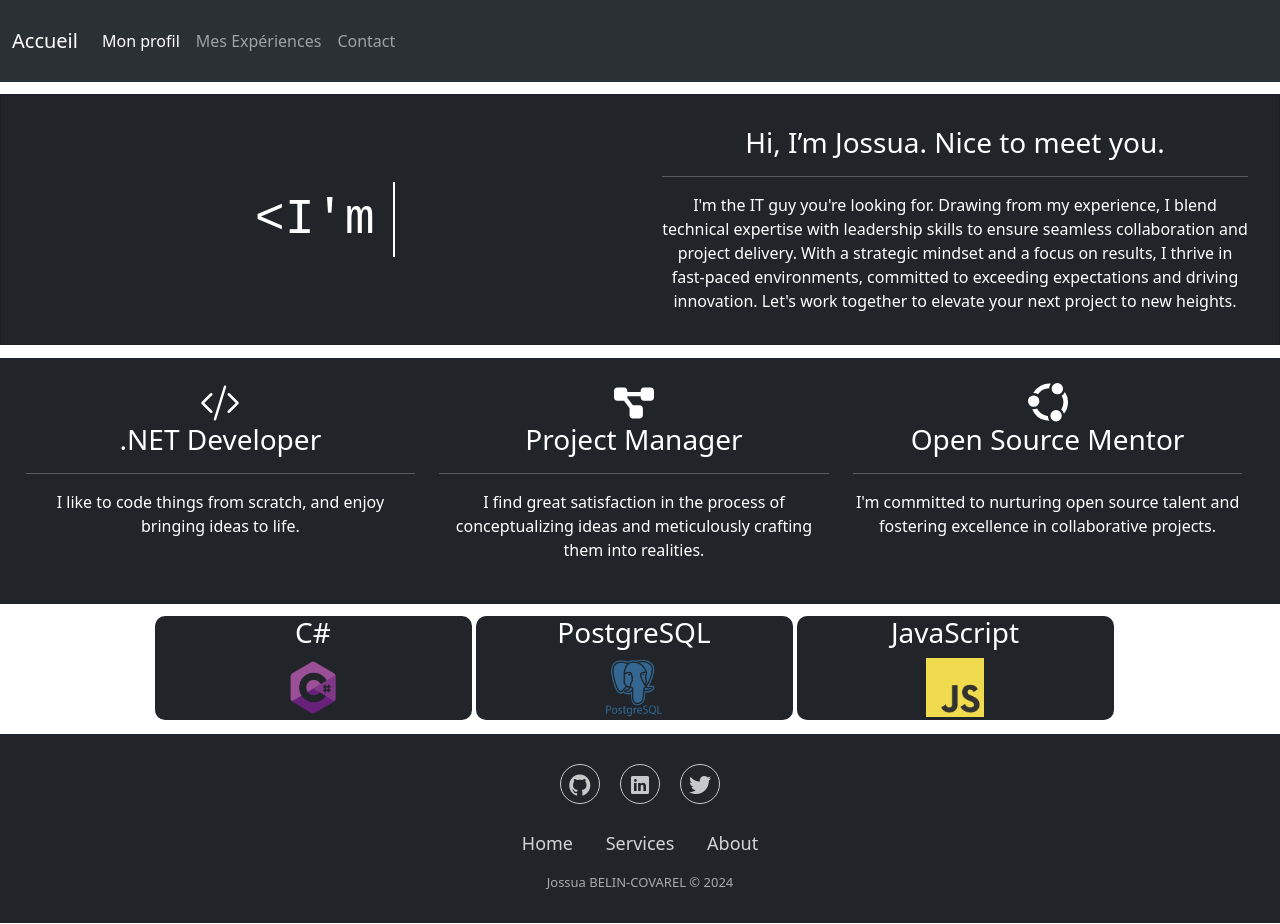
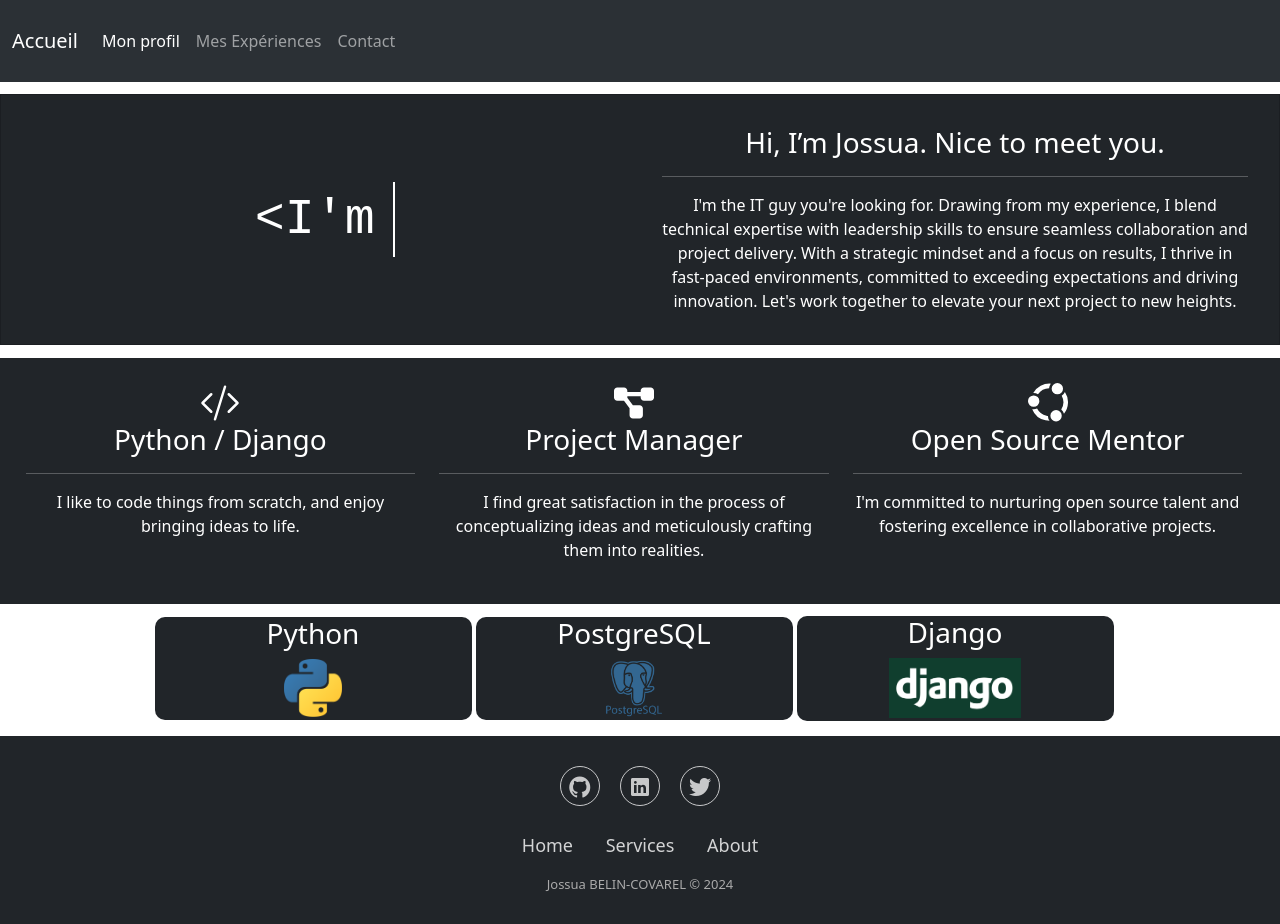
Before and after one commit to JossuaBELINCOVAREL/JossuaBELINCOVAREL.github.io, a website: page index.html in a window 1280 px wide. Drawn offline with nearby package versions, Linux system fonts and the light colour scheme.

Commit message:
Update skills

```diff
--- a/index.html
+++ b/index.html
@@ -55,7 +55,7 @@
             <svg xmlns="http://www.w3.org/2000/svg" width="40" height="40" fill="currentColor" class="bi bi-code-slash" viewBox="0 0 16 16">
               <path d="M10.478 1.647a.5.5 0 1 0-.956-.294l-4 13a.5.5 0 0 0 .956.294l4-13zM4.854 4.146a.5.5 0 0 1 0 .708L1.707 8l3.147 3.146a.5.5 0 0 1-.708.708l-3.5-3.5a.5.5 0 0 1 0-.708l3.5-3.5a.5.5 0 0 1 .708 0zm6.292 0a.5.5 0 0 0 0 .708L14.293 8l-3.147 3.146a.5.5 0 0 0 .708.708l3.5-3.5a.5.5 0 0 0 0-.708l-3.5-3.5a.5.5 0 0 0-.708 0z"/>
             </svg>
-            <h3>.NET Developer</h3>
+            <h3>Python / Django</h3>
             <hr>
             <p>
               I like to code things from scratch, and enjoy bringing ideas to life.
@@ -88,16 +88,16 @@
     <div class="container-fluid bg-3 text-center">
       <div class="row justify-content-center centered-boxes">
         <div class="col-sm-3">
-          <h3>C#</h3>
-          <img src="img/C.png" class="img-responsive" style="width:20%" alt="Image">
+          <h3>Python</h3>
+          <img src="img/python.png" class="img-responsive" style="width:20%" alt="Image">
         </div>
         <div class="col-sm-3">
           <h3>PostgreSQL</h3>
           <img src="img/pgsql.png" class="img-responsive" style="width:20%" alt="Image">
         </div>
         <div class="col-sm-3">
-          <h3>JavaScript</h3>
-          <img src="img/JavaScript_Loo.png" class="img-responsive" style="width:20%" alt="Image">
+          <h3>Django</h3>
+          <img src="img/django.png" class="img-responsive" style="width:45%" alt="Image">
         </div>
       </div>
     </div>
```
Also changed, not shown: mes-experiences.html (+11 -0 lines), img/django.png (added), img/python.png (added), img/wordpress.png (added).
